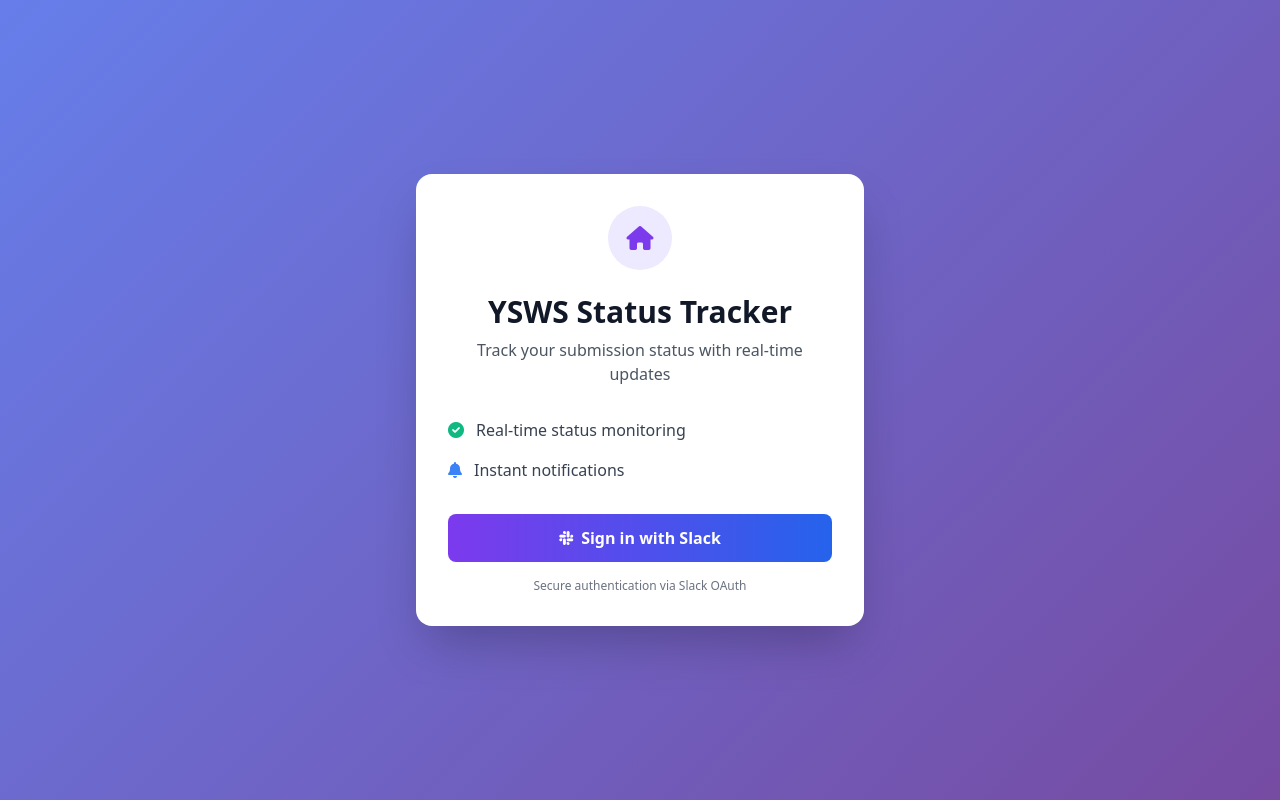
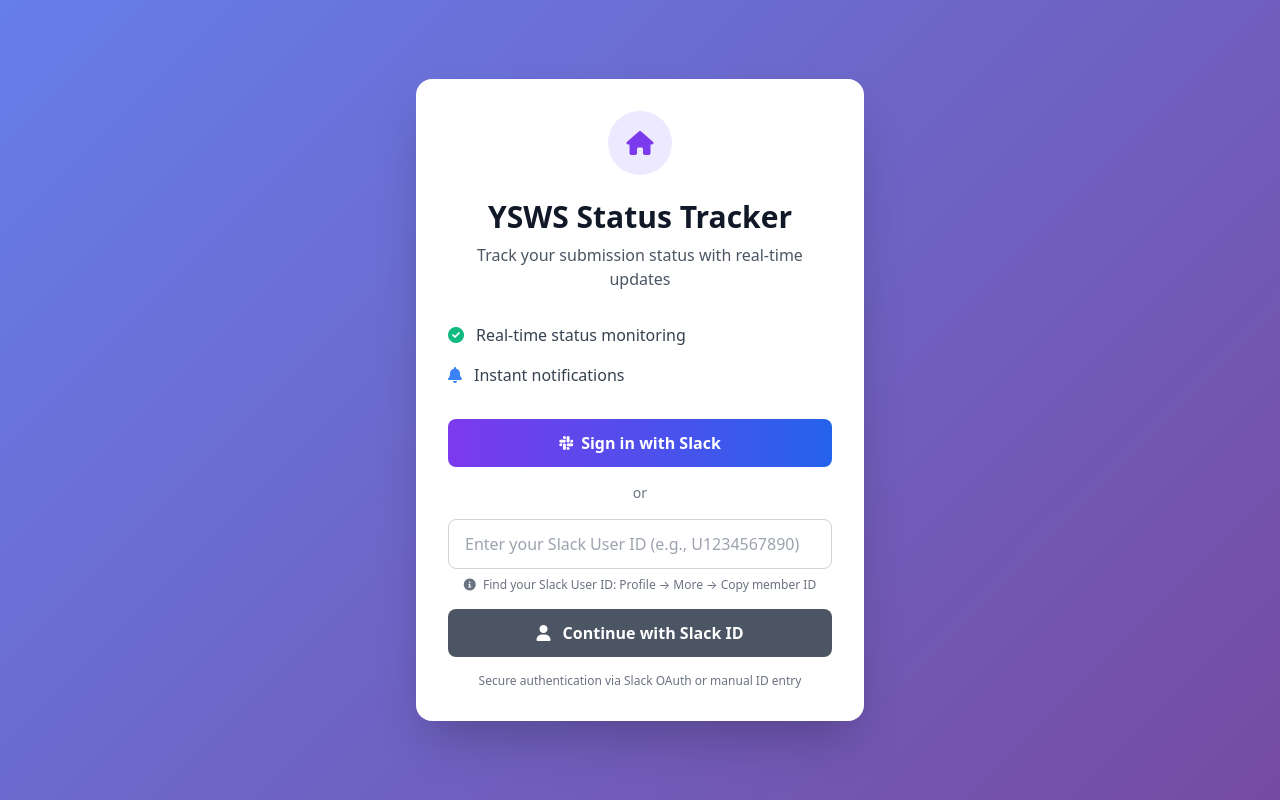
Before and after one commit to bbarni2020/NeighbourhoodStatus, a Flask app: page / in a window 1280 px wide. Run offline with Flask 3, Linux system fonts and the light colour scheme.

Commit message:
Add manual Slack ID login and improve user handling

```diff
--- a/api.py
+++ b/api.py
@@ -622,7 +622,7 @@
     if not redirect_uri.endswith('/auth/callback'):
         redirect_uri += '/auth/callback'
 
-    scope = 'identity.basic,identity.email'
+    scope = 'openid,profile'
 
     slack_auth_url = f"https://slack.com/oauth/v2/authorize?client_id={client_id}&scope={scope}&redirect_uri={redirect_uri}"
     return redirect(slack_auth_url)
@@ -650,15 +650,6 @@
         session['user_id'] = user_info['id']
         session['access_token'] = user_info['access_token']
 
-        user_details = requests.get('https://slack.com/api/users.identity',
-                                  headers={'Authorization': f"Bearer {user_info['access_token']}"})
-        user_data = user_details.json()
-
-        if user_data.get('ok'):
-            session['user_name'] = user_data['user']['name']
-            session['user_email'] = user_data['user'].get('email', '')
-            session['user_image'] = user_data['user']['image_192']
-
     return redirect(url_for('dashboard'))
 
 @app.route('/dashboard')
@@ -667,6 +658,19 @@
         return redirect(url_for('index'))
 
     user_id = session['user_id']
+    access_token = session.get('access_token')
+    is_manual_login = session.get('manual_login', False)
+
+    if access_token and not is_manual_login and ('user_name' not in session or 'user_image' not in session):
+        user_details = requests.get('https://slack.com/api/users.identity',
+                                  headers={'Authorization': f"Bearer {access_token}"})
+        user_data = user_details.json()
+
+        if user_data.get('ok'):
+            session['user_name'] = user_data['user']['name']
+            session['user_email'] = user_data['user'].get('email', '')
+            session['user_image'] = user_data['user']['image_192']
+
     current_status = get_user_submission_status(user_id)
     is_tracked = user_id in tracked_users
 
@@ -694,11 +698,12 @@
         }
 
     return render_template('dashboard.html',
-                         user_name=session.get('user_name', ''),
+                         user_name=session.get('user_name', 'User'),
                          user_image=session.get('user_image', ''),
                          status_info=status_info,
                          is_tracked=is_tracked,
-                         tracking_info=tracking_info)
+                         tracking_info=tracking_info,
+                         is_manual_login=is_manual_login)
 
 @app.route('/api/track', methods=['POST'])
 def api_track():
@@ -737,6 +742,24 @@
     session.clear()
     return redirect(url_for('index'))
 
+@app.route('/manual-login', methods=['POST'])
+def manual_login():
+    slack_id = request.form.get('slack_id', '').strip()
+
+    if not slack_id:
+        return redirect(url_for('index'))
+
+    current_status = get_user_submission_status(slack_id)
+
+    if current_status:
+        session['user_id'] = slack_id
+        session['user_name'] = f'User-{slack_id[:8]}'
+        session['user_image'] = ''
+        session['manual_login'] = True
+        return redirect(url_for('dashboard'))
+    else:
+        return render_template('login.html', error=f'No submission found for Slack ID: {slack_id}')
+
 if __name__ == '__main__':
     print(f"Starting bot with {len(tracked_users)} tracked users loaded from file")
     for user_id, data in tracked_users.items():
--- a/templates/login.html
+++ b/templates/login.html
@@ -24,13 +24,44 @@
                 </div>
 
                 <a href="{{ url_for('login') }}"
-                   class="w-full bg-gradient-to-r from-purple-600 to-blue-600 text-white font-semibold py-3 px-6 rounded-lg hover:from-purple-700 hover:to-blue-700 transition duration-300 flex items-center justify-center">
+                   class="w-full bg-gradient-to-r from-purple-600 to-blue-600 text-white font-semibold py-3 px-6 rounded-lg hover:from-purple-700 hover:to-blue-700 transition duration-300 flex items-center justify-center mb-4">
                     <i class="fab fa-slack mr-2"></i>
                     Sign in with Slack
                 </a>
 
+                <div class="text-center">
+                    <p class="text-gray-500 text-sm mb-4">or</p>
+
+                    {% if error %}
+                        <div class="bg-red-100 border border-red-400 text-red-700 px-4 py-3 rounded mb-4">
+                            <i class="fas fa-exclamation-triangle mr-2"></i>{{ error }}
+                        </div>
+                    {% endif %}
+
+                    <form action="{{ url_for('manual_login') }}" method="POST" class="space-y-4">
+                        <div>
+                            <input type="text"
+                                   name="slack_id"
+                                   placeholder="Enter your Slack User ID (e.g., U1234567890)"
+                                   class="w-full px-4 py-3 border border-gray-300 rounded-lg focus:ring-2 focus:ring-purple-500 focus:border-transparent"
+                                   pattern="^U[A-Z0-9]{10}$"
+                                   title="Slack User ID should start with 'U' followed by 10 alphanumeric characters"
+                                   required>
+                            <p class="text-xs text-gray-500 mt-2">
+                                <i class="fas fa-info-circle mr-1"></i>
+                                Find your Slack User ID: Profile → More → Copy member ID
+                            </p>
+                        </div>
+                        <button type="submit"
+                                class="w-full bg-gray-600 text-white font-semibold py-3 px-6 rounded-lg hover:bg-gray-700 transition duration-300">
+                            <i class="fas fa-user mr-2"></i>
+                            Continue with Slack ID
+                        </button>
+                    </form>
+                </div>
+
                 <p class="text-xs text-gray-500 mt-4">
-                    Secure authentication via Slack OAuth
+                    Secure authentication via Slack OAuth or manual ID entry
                 </p>
             </div>
         </div>
```
Also changed, not shown: templates/dashboard.html (+7 -1 lines).
